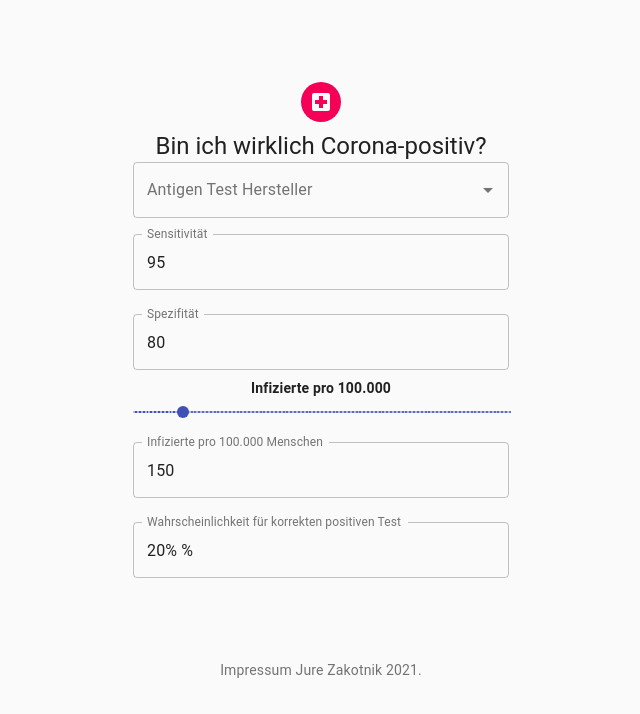
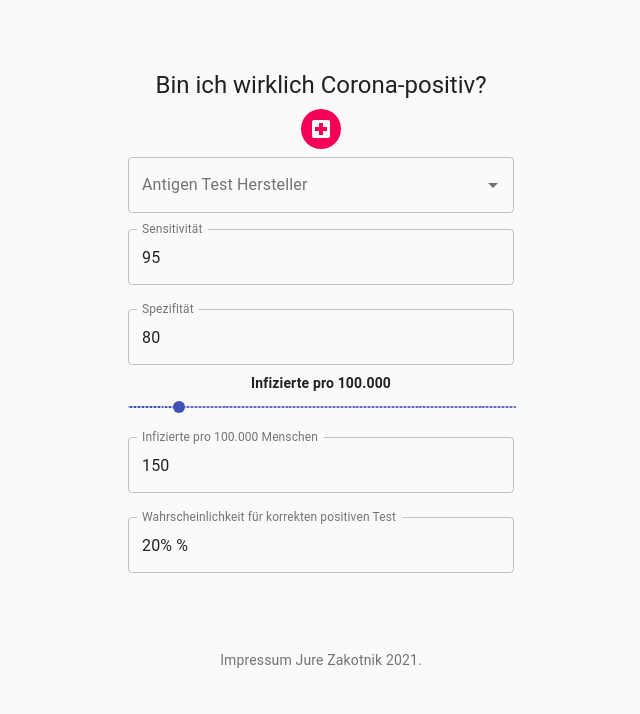
Before and after one commit to jzakotnik/wirklichpositiv, a React (Create React App) app: page / in a window 1280 px wide. Shown: the top 714 px of the page, without its empty margins (319-959 px from the left). Built offline with nearby package versions, Linux system fonts and the light colour scheme; no server answers.

Commit message:
some spacing

```diff
--- a/src/App.js
+++ b/src/App.js
@@ -35,7 +35,8 @@ const useStyles = makeStyles((theme) => ({
     marginTop: theme.spacing(8),
     display: "flex",
     flexDirection: "column",
-    padding: "10px",
+    padding: "5px",
+    spacing: "10px",
     alignItems: "center",
   },
   avatar: {
@@ -122,12 +123,12 @@ function App() {
       <CssBaseline />
 
       <div className={classes.paper}>
+        <Typography component="h1" variant="h5">
+          Bin ich wirklich Corona-positiv?
+        </Typography>
         <Avatar className={classes.avatar}>
           <LocalHospitalIcon />
         </Avatar>
-        <Typography component="h1" variant="h5">
-          Bin ich wirklich Corona-positiv?
-        </Typography>
 
         <Autocomplete
           id="combo-box-demo"
```
